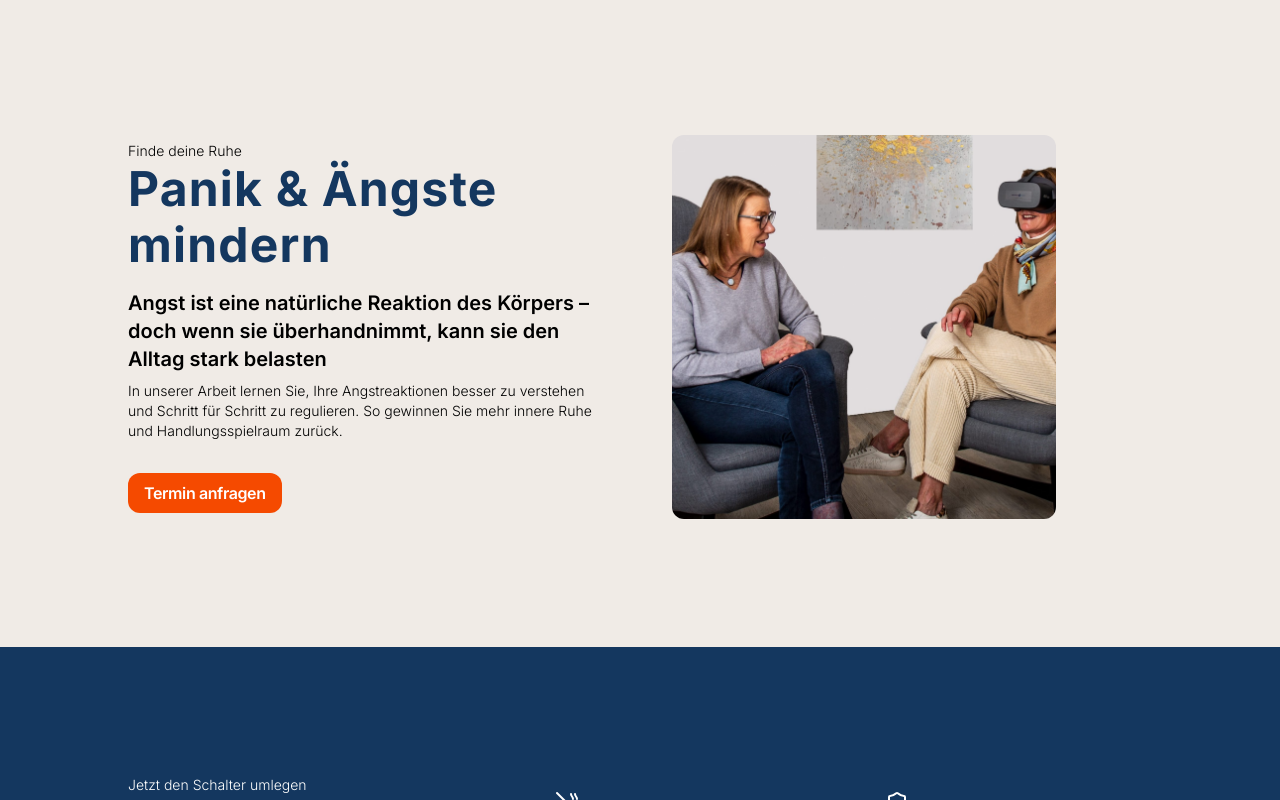
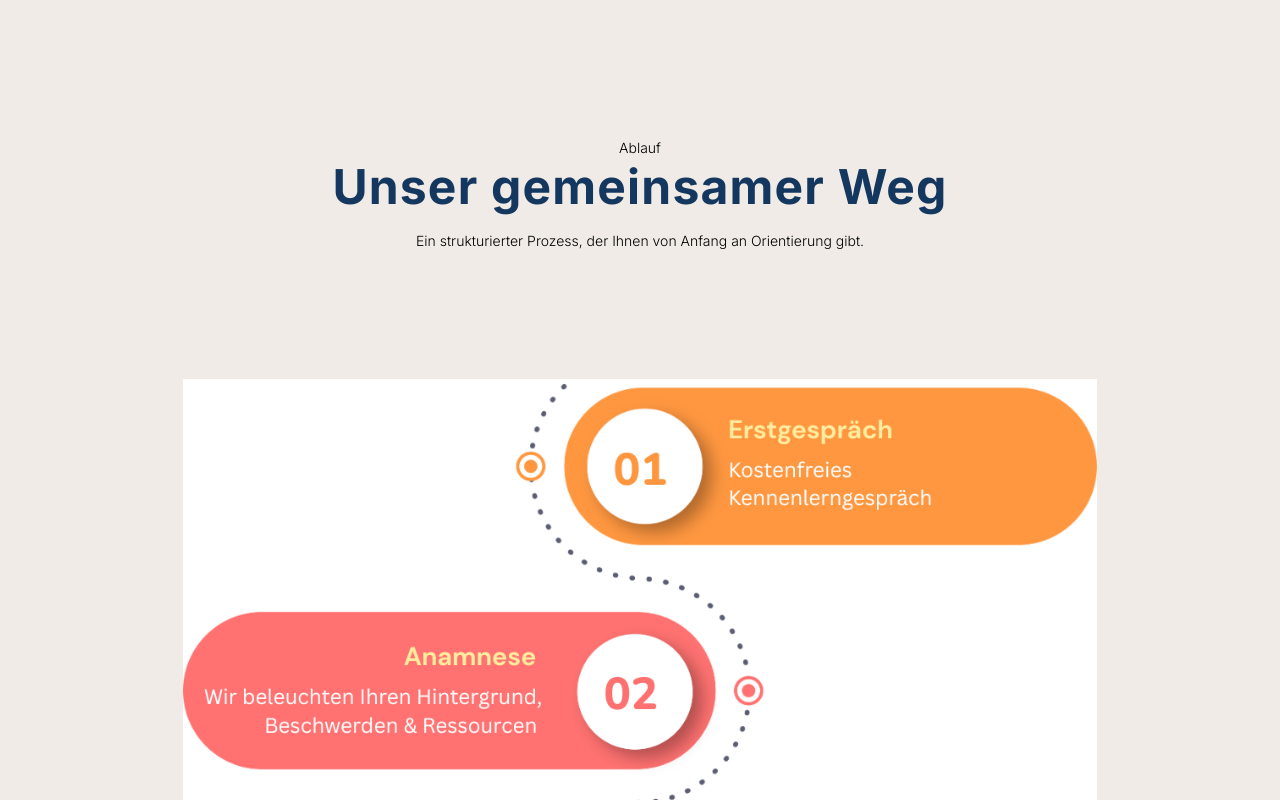
Before and after one commit to dscmari/gabriele-k, a Next.js app: page / in a window 1280 px wide. Shown: the part 1100-1900 px from the top of the page. Built offline with nearby package versions, Linux system fonts and the light colour scheme.

Commit message:
work in progress

```diff
--- a/app/page.tsx
+++ b/app/page.tsx
@@ -3,24 +3,52 @@ import Hero from "./components/Hero";
 import ContactBtn from "./components/buttons/ContactBtn";
 import AccordeonClean from "./components/AccordeonClean";
 import Features from "./components/Features";
-import { smoke } from "./data/FeaturesData"
+import { smoke } from "./data/FeaturesData";
 import Accordeon from "./components/Accordeon";
 import ScrollToTopBtn from "./components/buttons/ScrollToTopBtn";
 import Newsletter from "./components/newsletter/Newsletter";
 
 export default function Home() {
-
   const hero = {
-    title : "Heilpraktikerin für Psychotherapie in Kaufering",
-    subtitle: "Ich bin Gabriela Kramer, Ihre Heilpraktikerin für Psychotherapie in Kaufering und der Region Landsberg am Lech.",
-    intro: "In meiner Praxis unterstütze ich Sie bei Ängsten, Stressbewältigung, Schlafproblemen und anderen mentalen Belastungen.",
+    title: "Heilpraktikerin für Psychotherapie in Kaufering",
+    subtitle:
+      "Ich bin Gabriela Kramer, Ihre Heilpraktikerin für Psychotherapie in Kaufering und der Region Landsberg am Lech.",
+    intro:
+      "In meiner Praxis unterstütze ich Sie bei Ängsten, Stressbewältigung, Schlafproblemen und anderen mentalen Belastungen.",
     imgPathDesktop: "/images/portraits/buero_gk.png",
-  }
-  const {title, subtitle, intro, imgPathDesktop} = hero
+  };
+  const { title, subtitle, intro, imgPathDesktop } = hero;
 
   return (
     <div>
-      <Hero imgPathDesktop={imgPathDesktop} title={title} subtitle={subtitle} intro={intro} />
+      <Hero
+        imgPathDesktop={imgPathDesktop}
+        title={title}
+        subtitle={subtitle}
+        intro={intro}
+      />
+      <section className="px-4 lg:px-32 pt-24 lg:pt-32">
+        <div className="text-center">
+          <span className="font-light text-sm mx-auto lg:mx-0">Ablauf</span>
+          <h1 className="mb-8 lg:!text-3xl/12 xl:!text-5xl/14 !font-bold tracking-wide text-custom-blue">
+            Unser gemeinsamer Weg
+          </h1>
+          <p className="mb-8 font-light text-sm">
+            Ein strukturierter Prozess, der Ihnen von Anfang an Orientierung
+            gibt.
+          </p>
+        </div>
+
+        <div className="pt-24">
+          <Image
+            src="/images/process.png"
+            alt="Graphik zum Ablauf der Zusammenarbeit"
+            height={961}
+            width={914}
+            className="w-[768] mx-auto"
+          />
+        </div>
+      </section>
       <section className="lg:p-32 pt-12 flex flex-col gap-8 lg:flex-row lg:gap-16 lg:items-center">
         <div className="px-4 lg:px-0 flex flex-col lg:flex-1">
           <span className="font-light text-sm mx-auto lg:mx-0">
@@ -83,7 +111,9 @@ export default function Home() {
       </section>
       <section className="flex flex-col gap-12 lg:gap-0 lg:flex-row lg:items-center pt-24 lg:pt-32">
         <div className="flex-1 flex flex-col  px-4 lg:px-32">
-          <span className="font-light text-sm mx-auto lg:mx-0">Schnelle Hilfe</span>
+          <span className="font-light text-sm mx-auto lg:mx-0">
+            Schnelle Hilfe
+          </span>
           <h1 className="mb-8 lg:!text-3xl/12 xl:!text-5xl/14 !font-bold tracking-wide text-custom-blue text-center lg:text-start">
             Unterstützung während der Therapieplatzsuche
           </h1>
```
Also changed, not shown: public/images/process.png (added).
